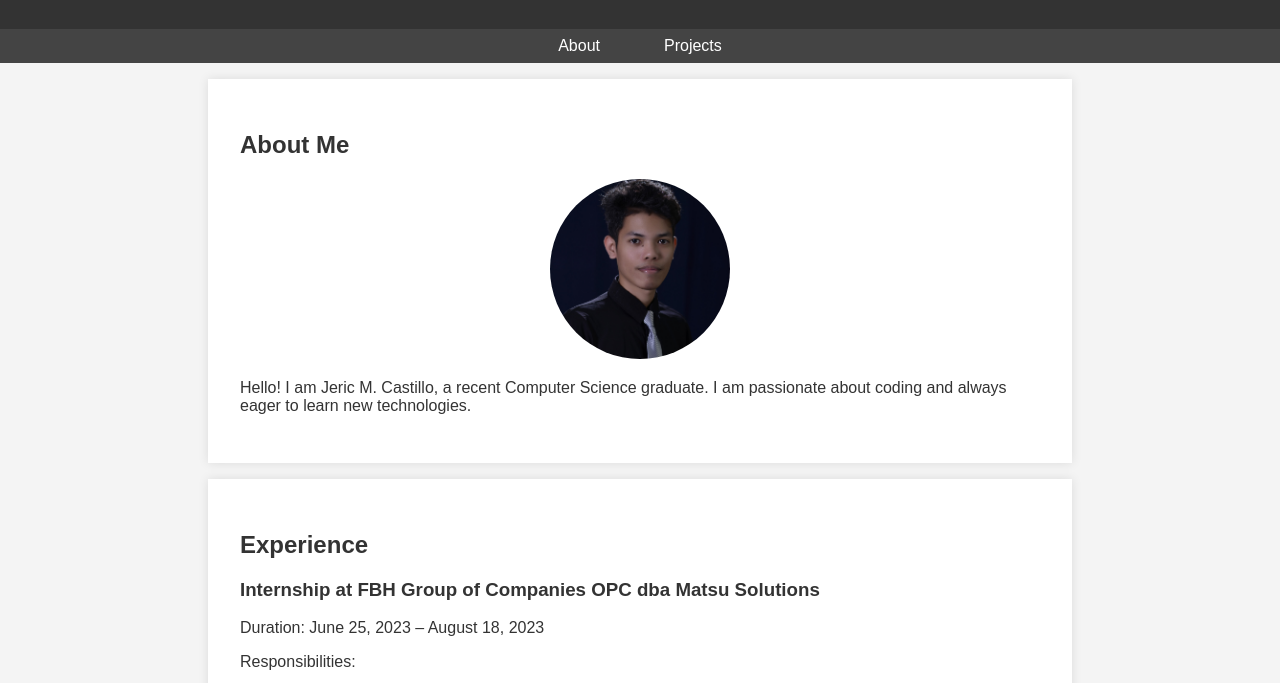
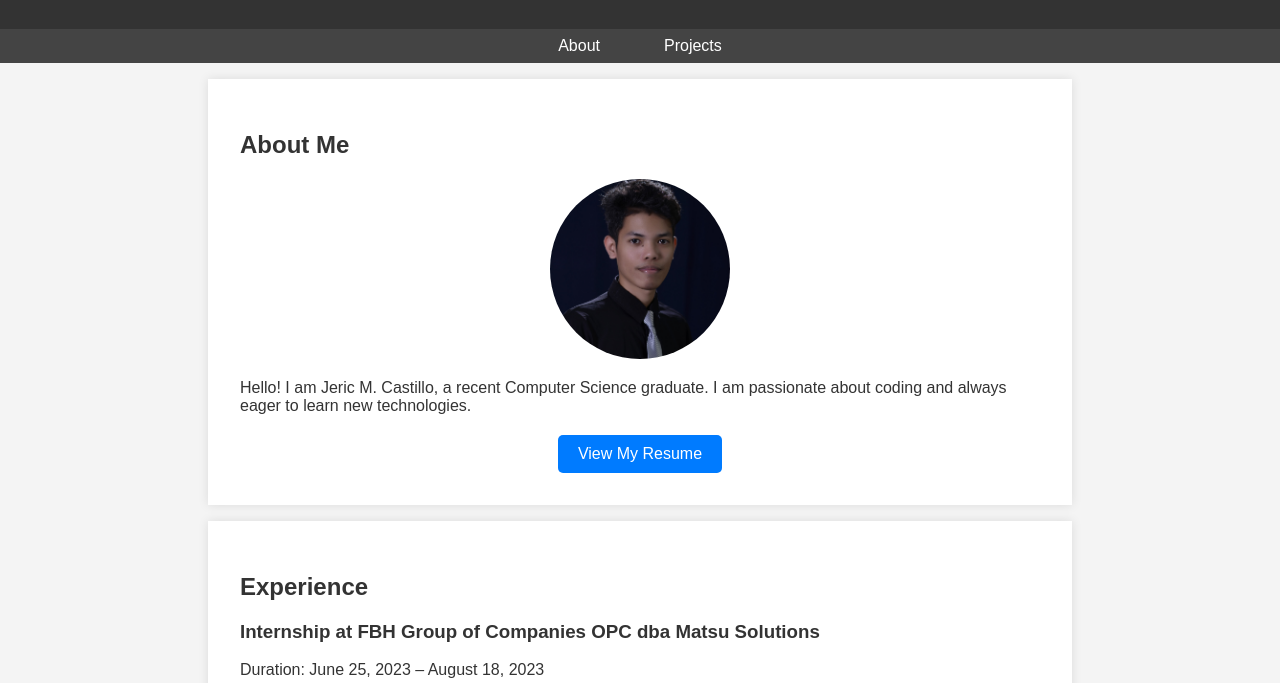
Before and after one commit to GMJERIC/Portfolio, a plain HTML site: page index.html in a window 1280 px wide. Shown: the part 117-800 px from the top of the page. Drawn offline with Linux system fonts and the light colour scheme.

Commit message:
:rocket: Add resume

```diff
--- a/index.html
+++ b/index.html
@@ -22,6 +22,9 @@
         <h2>About Me</h2>
         <img src="picture.jpeg" alt="Jeric M. Castillo" class="profile-pic">
         <p>Hello! I am Jeric M. Castillo, a recent Computer Science graduate. I am passionate about coding and always eager to learn new technologies.</p>
+        <div class="resume-container">
+            <a href="https://drive.google.com/file/d/1-gXxvuYtNrWC6r_LsLNvZA7ou5OGeFeJ/view?usp=drive_link" class="resume-button" target="_blank">View My Resume</a>
+        </div>
     </section>
     <section id="experience">
         <h2>Experience</h2>
--- a/styles.css
+++ b/styles.css
@@ -90,6 +90,27 @@ footer {
     height: 180px;
     object-fit: cover;
 }
-#education h3, #education p {
+#education h3, #education p{
     text-align: center;
 }
+
+.resume-container {
+    display: flex;
+    justify-content: center;
+    margin-top: 20px;
+}
+
+.resume-button {
+    display: inline-block;
+    padding: 10px 20px;
+    font-size: 16px;
+    color: #fff;
+    background-color: #007BFF;
+    text-align: center;
+    text-decoration: none;
+    border-radius: 5px;
+}
+
+.resume-button:hover {
+    background-color: #0056b3;
+}
```
